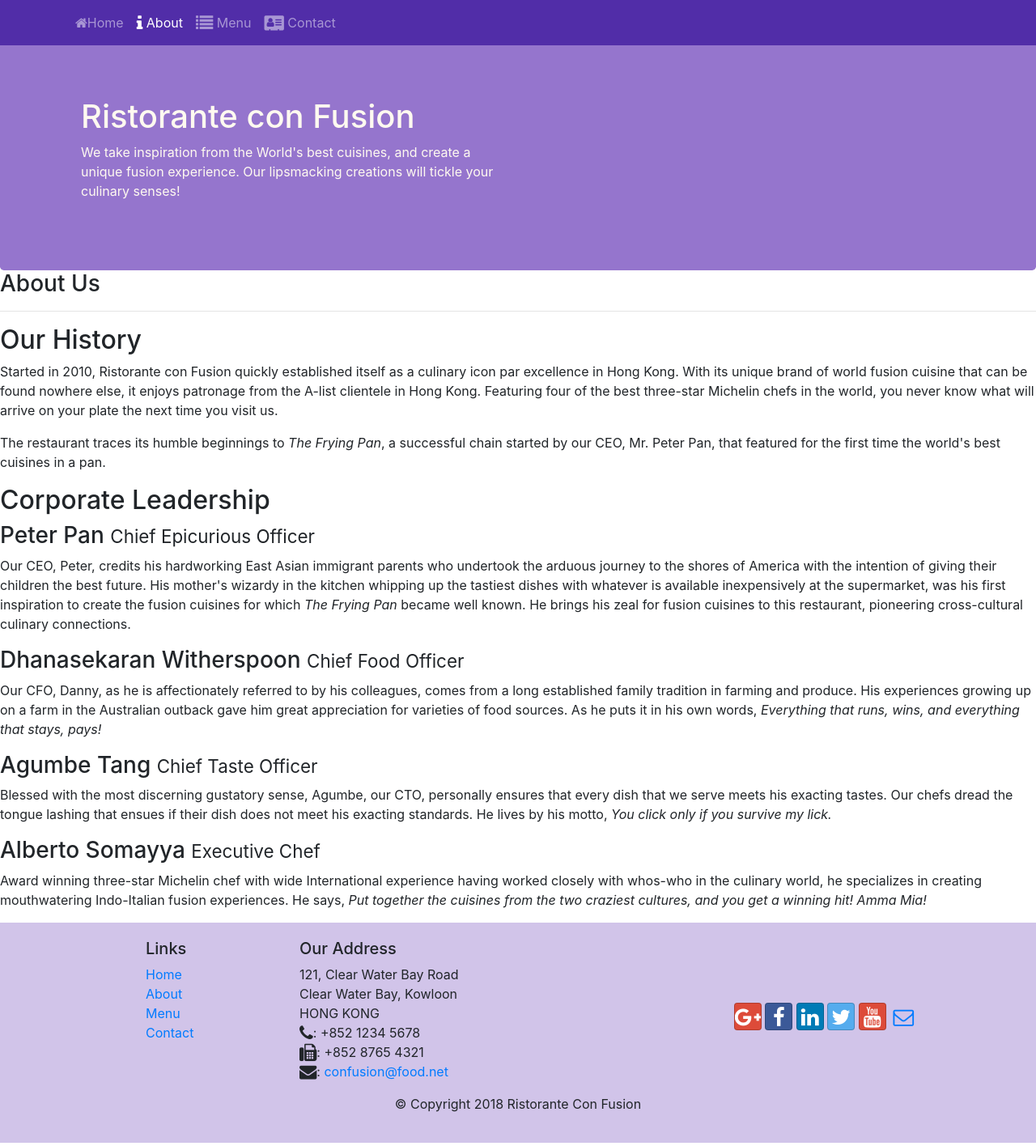
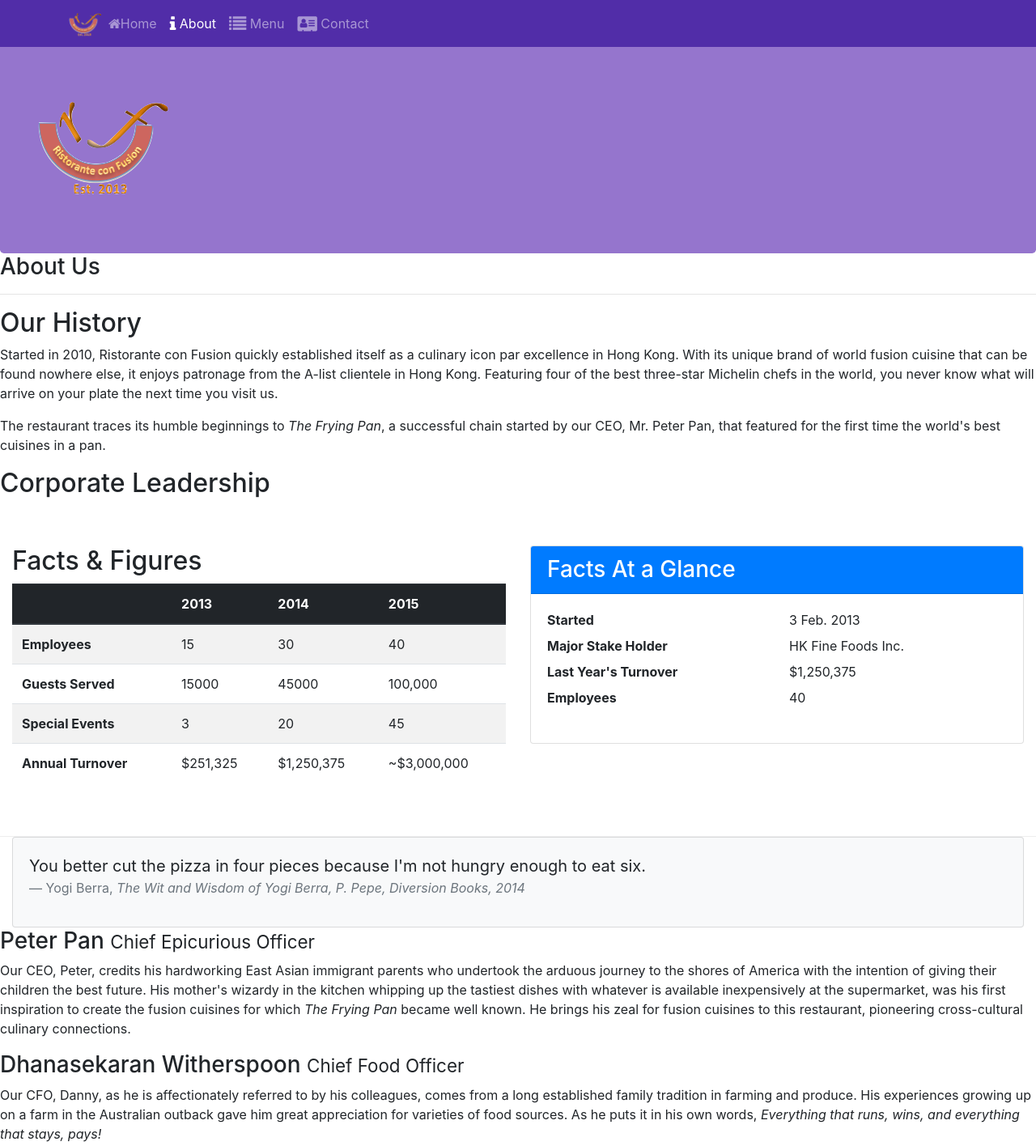
Before and after one commit to quangtm214/reactjs, a website: page aboutus.html in a window 1280 px wide. Shown: the top 1416 px of the page at 81% size. Drawn offline with nearby package versions, Linux system fonts and the light colour scheme.

```diff
--- a/aboutus.html
+++ b/aboutus.html
@@ -33,7 +33,7 @@
     <nav class="navbar navbar-dark navbar-expand-sm fixed-top">
 
         <div class="container">
-
+            <a class="navbar-brand mr-auto" href="#"><img src="img/logo.png" height="30" width="41"></a>
 
             <button class="navbar-toggler" type="button" data-toggle="collapse" data-target="#Navbar">
                 <span class="navbar-toggler-icon">
@@ -65,17 +65,10 @@
 
     </nav>
     <header class="jumbotron">
-        <div class="container">
-            <div class="row row-header">
-                <div class="col-12 col-sm-6">
-                    <h1>Ristorante con Fusion</h1>
-                    <p>We take inspiration from the World's best cuisines, and create a unique fusion experience. Our
-                        lipsmacking creations will tickle your culinary senses!</p>
+        <div class="col-12 col-sm align-self-center">
+            <img src="img/logo.png" class="img-fluid">
         </div>
-                <div class="col-12 col-sm">
-                </div>
-            </div>
-        </div>
+
     </header>
 
     <div>
@@ -105,6 +98,89 @@
         <div>
             <div>
                 <h2>Corporate Leadership</h2>
+                <div class="row row-content">
+                    <div class="col-12 col-sm-6">
+                        <h2>Facts &amp; Figures</h2>
+                        <div class="table-responsive">
+                            <table class="table table-striped">
+                                <thead class="thead-dark">
+                                    <tr>
+                                        <th>&nbsp;</th>
+                                        <th>2013</th>
+                                        <th>2014</th>
+                                        <th>2015</th>
+                                    </tr>
+                                <tbody>
+                                    <tr>
+                                        <th>Employees</th>
+                                        <td>15</td>
+                                        <td>30</td>
+                                        <td>40</td>
+                                    </tr>
+                                    <tr>
+                                        <th>Guests Served</th>
+                                        <td>15000</td>
+                                        <td>45000</td>
+                                        <td>100,000</td>
+                                    </tr>
+                                    <tr>
+                                        <th>Special Events</th>
+                                        <td>3</td>
+                                        <td>20</td>
+                                        <td>45</td>
+                                    </tr>
+                                    <tr>
+                                        <th>Annual Turnover</th>
+                                        <td>$251,325</td>
+                                        <td>$1,250,375</td>
+                                        <td>~$3,000,000</td>
+                                    </tr>
+                                </tbody>
+                            </table>
+                        </div>
+
+                        </thead>
+                        </table>
+
+
+
+                    </div>
+                    <div class="col-12 col-sm-6">
+                        <div class="card">
+                            <h3 class="card-header bg-primary text-white">Facts At a Glance</h3>
+                            <div class="card-body">
+                                <dl class="row">
+                                    <dt class="col-6">Started</dt>
+                                    <dd class="col-6">3 Feb. 2013</dd>
+                                    <dt class="col-6">Major Stake Holder</dt>
+                                    <dd class="col-6">HK Fine Foods Inc.</dd>
+                                    <dt class="col-6">Last Year's Turnover</dt>
+                                    <dd class="col-6">$1,250,375</dd>
+                                    <dt class="col-6">Employees</dt>
+                                    <dd class="col-6">40</dd>
+                                </dl>
+                            </div>
+                        </div>
+                    </div>
+                </div>
+                <div class="col-12">
+                    <div class="card card-body bg-light">
+                        <blockquote class="blockquote">
+                            <p class="mb-0">You better cut the pizza in four pieces because
+                                I'm not hungry enough to eat six.</p>
+                            <footer class="blockquote-footer">Yogi Berra,
+                                <cite title="Source Title">The Wit and Wisdom of Yogi Berra,
+                                    P. Pepe, Diversion Books, 2014</cite>
+                            </footer>
+                        </blockquote>
+                    </div>
+                </div>
+
+
+
+
+            </div>
+
             <h3>Peter Pan <small>Chief Epicurious Officer</small></h3>
             <p>Our CEO, Peter, credits his hardworking East Asian immigrant parents who undertook the arduous
                 journey to the shores of America with the intention of giving their children the best future. His
```
Also changed, not shown: contactus.html (+4 -10 lines), index.html (+29 -29 lines), img/alberto.png (added), img/buffet.png (added), img/logo.png (added), img/uthappizza.png (added), 1 other file. Lines whose indentation alone changed are shown as unchanged.
